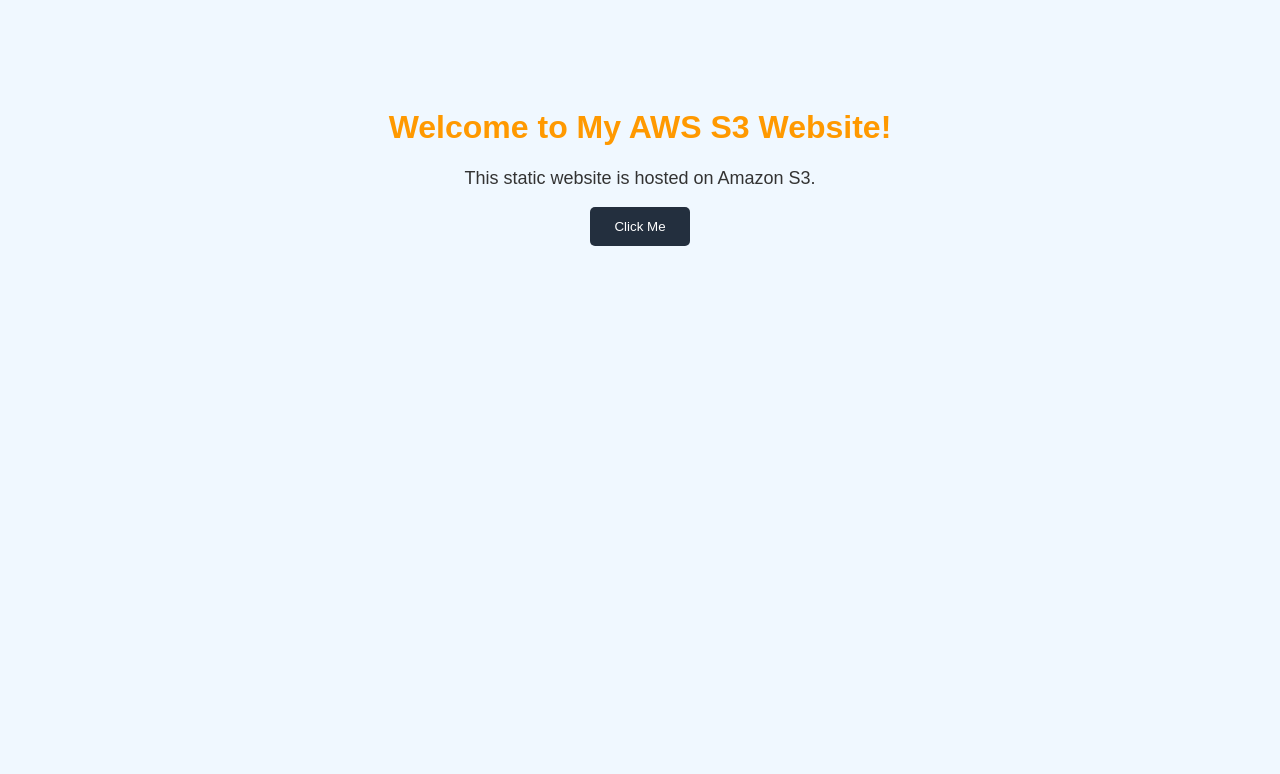
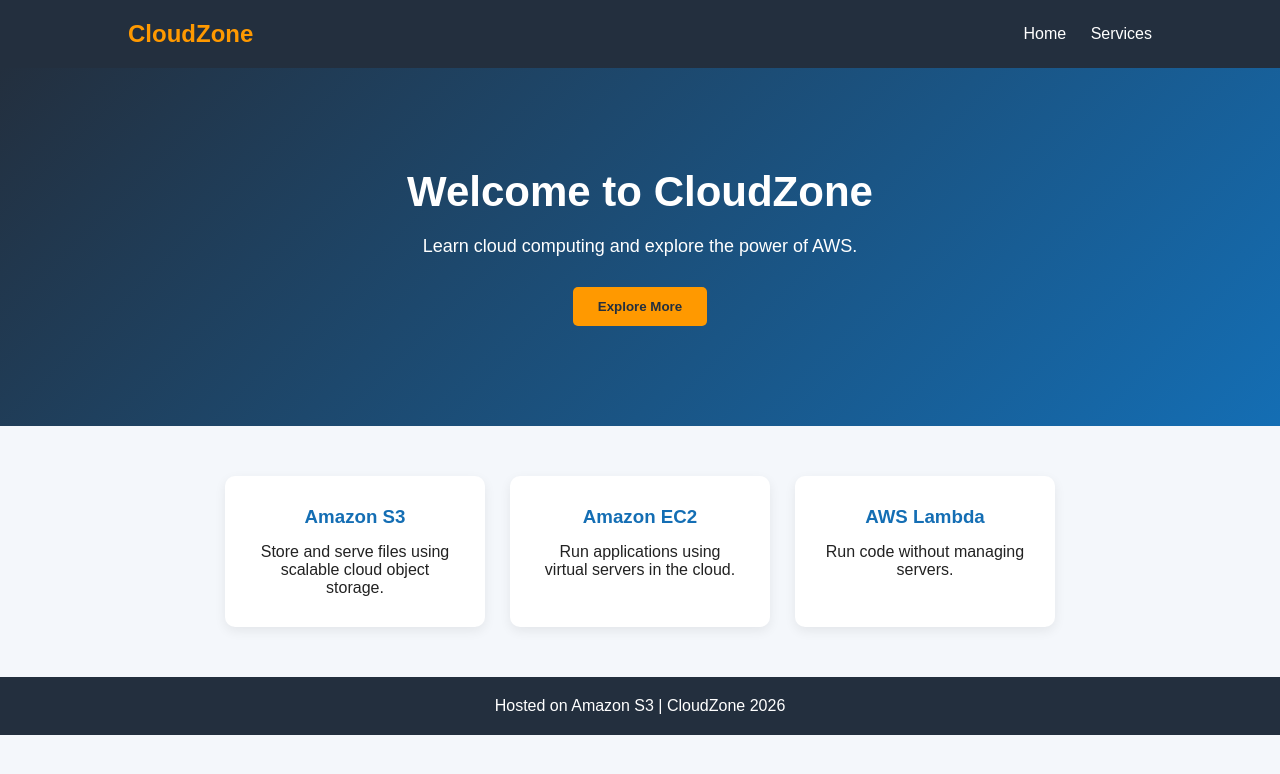
Before and after one commit to Paramvadhadiya500/helloce, a plain HTML site: page index.html in a window 1280 px wide. Drawn offline with Linux system fonts and the light colour scheme.

Commit message:
dssaasasd

```diff
--- a/index.html
+++ b/index.html
@@ -4,46 +4,137 @@
 <head>
     <meta charset="UTF-8">
     <meta name="viewport" content="width=device-width, initial-scale=1.0">
-    <title>My First S3 Website</title>
+    <title>Cloud Computing Website</title>
 
     <style>
+        * {
+            margin: 0;
+            padding: 0;
+            box-sizing: border-box;
+        }
+
         body {
             font-family: Arial, sans-serif;
-            text-align: center;
-            background-color: #f0f8ff;
-            padding: 80px 20px;
+            background: #f4f7fb;
+            color: #222;
         }
 
-        h1 {
+        header {
+            background: #232f3e;
+            color: white;
+            padding: 20px 10%;
+            display: flex;
+            justify-content: space-between;
+            align-items: center;
+        }
+
+        header h2 {
             color: #ff9900;
         }
 
-        p {
+        nav a {
+            color: white;
+            text-decoration: none;
+            margin-left: 20px;
+        }
+
+        .hero {
+            text-align: center;
+            padding: 100px 20px;
+            background: linear-gradient(135deg, #232f3e, #146eb4);
+            color: white;
+        }
+
+        .hero h1 {
+            font-size: 42px;
+            margin-bottom: 20px;
+        }
+
+        .hero p {
             font-size: 18px;
-            color: #333;
+            margin-bottom: 30px;
         }
 
         button {
-            background-color: #232f3e;
-            color: white;
-            padding: 12px 24px;
+            padding: 12px 25px;
+            background: #ff9900;
+            color: #232f3e;
             border: none;
             border-radius: 5px;
+            font-weight: bold;
             cursor: pointer;
+        }
+
+        .services {
+            display: flex;
+            justify-content: center;
+            gap: 25px;
+            padding: 50px 20px;
+            flex-wrap: wrap;
+        }
+
+        .card {
+            background: white;
+            padding: 30px;
+            width: 260px;
+            border-radius: 10px;
+            box-shadow: 0 4px 12px #00000012;
+            text-align: center;
+        }
+
+        .card h3 {
+            color: #146eb4;
+            margin-bottom: 15px;
+        }
+
+        footer {
+            background: #232f3e;
+            color: white;
+            text-align: center;
+            padding: 20px;
         }
     </style>
 </head>
 
 <body>
-    <h1>Welcome to My AWS S3 Website!</h1>
+    <header>
+        <h2>CloudZone</h2>
+        <nav>
+            <a href="#home">Home</a>
+            <a href="#services">Services</a>
+        </nav>
+    </header>
 
-    <p>This static website is hosted on Amazon S3.</p>
+    <section class="hero" id="home">
+        <h1>Welcome to CloudZone</h1>
+        <p>Learn cloud computing and explore the power of AWS.</p>
+        <button onclick="showInfo()">Explore More</button>
+    </section>
 
-    <button onclick="showMessage()">Click Me</button>
+    <section class="services" id="services">
+        <div class="card">
+            <h3>Amazon S3</h3>
+            <p>Store and serve files using scalable cloud object storage.</p>
+        </div>
+
+        <div class="card">
+            <h3>Amazon EC2</h3>
+            <p>Run applications using virtual servers in the cloud.</p>
+        </div>
+
+        <div class="card">
+            <h3>AWS Lambda</h3>
+            <p>Run code without managing servers.</p>
+        </div>
+    </section>
+
+    <footer>
+        <p>Hosted on Amazon S3 | CloudZone 2026</p>
+    </footer>
 
     <script>
-        function showMessage() {
-            alert("Hello! My S3 website is working successfully.");
+        function showInfo() {
+            alert("Welcome! This website is hosted on Amazon S3.");
         }
     </script>
 </body>
```
